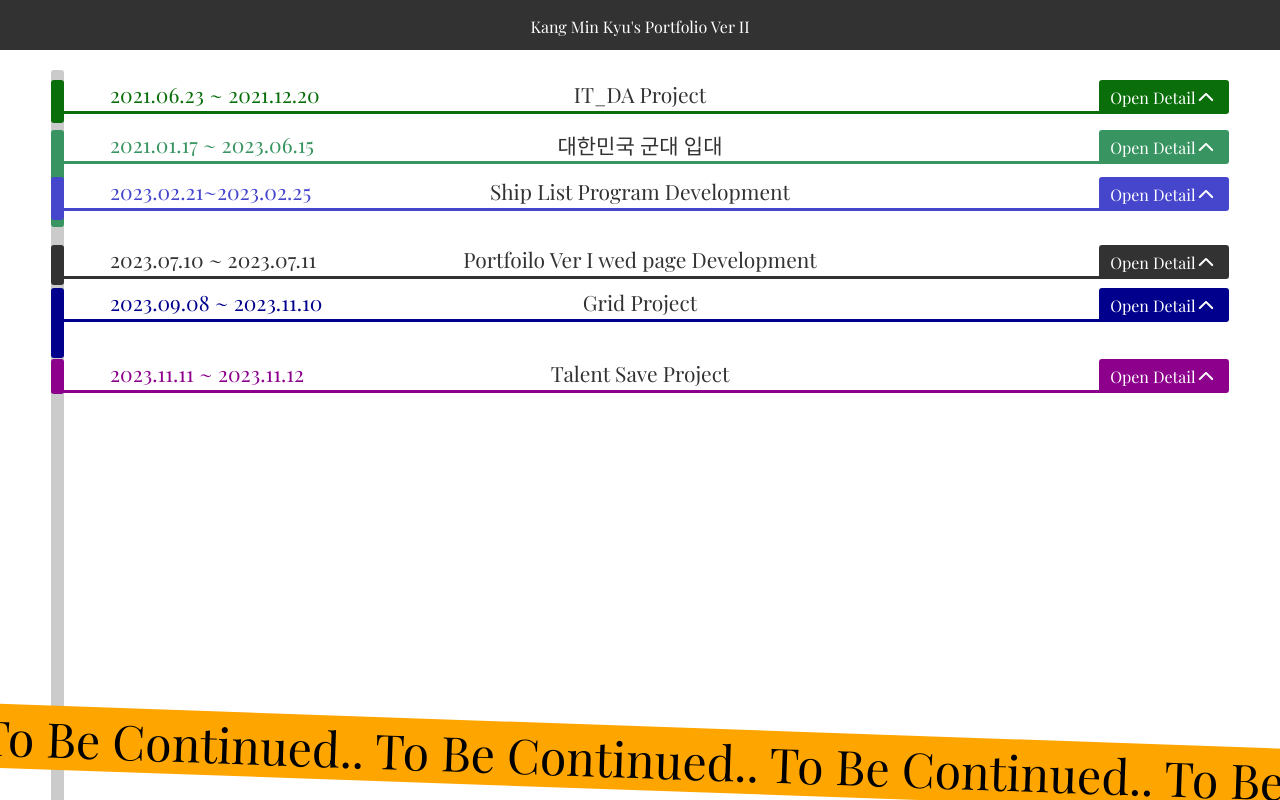
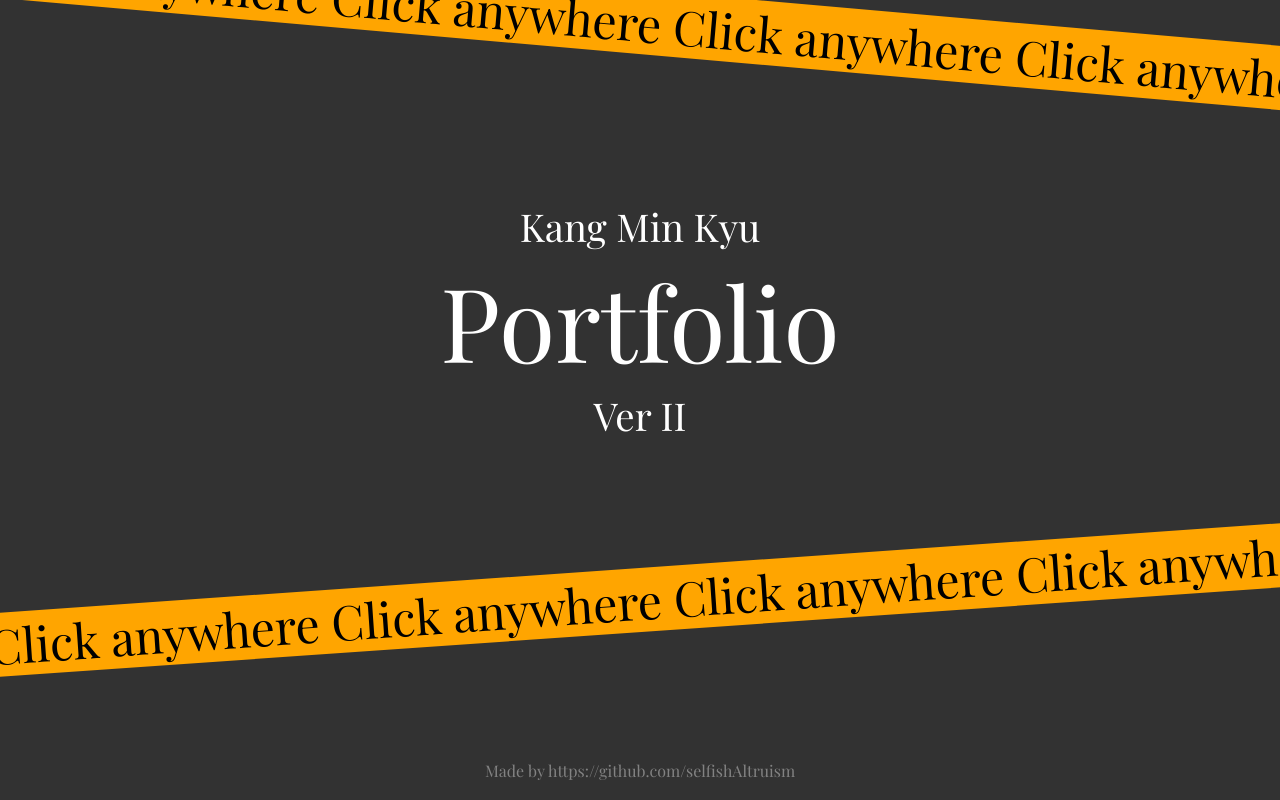
Before and after one commit to selfishAltruism/Portfolio_ver2, a React (Create React App) app: page / in a window 1280 px wide. Shown: the top 800 px of the page. Built offline with nearby package versions, Linux system fonts and the light colour scheme; a web font is replaced by a local one.

Commit message:
start applying react responsive

```diff
--- a/package.json
+++ b/package.json
@@ -15,6 +15,7 @@
     "react-device-detect": "^2.2.3",
     "react-dom": "^18.2.0",
     "react-icons": "^4.12.0",
+    "react-responsive": "^9.0.2",
     "react-scripts": "5.0.1",
     "typescript": "^4.9.5",
     "web-vitals": "^2.1.4"
--- a/src/App.tsx
+++ b/src/App.tsx
@@ -1,6 +1,6 @@
 import * as React from "react";
 import { useState, createContext, useReducer } from "react";
-import { BrowserView, MobileView } from "react-device-detect";
+import { useMediaQuery } from "react-responsive";
 
 import "./App.css";
 
@@ -13,6 +13,9 @@ export const context = createContext<{
 
 function App() {
   const [pageChangeState, setPageChangeState] = useState(0);
+  const isMobile = useMediaQuery({
+    query: "(max-width:768px)",
+  });
 
   return (
     <>
@@ -21,11 +24,7 @@ function App() {
           setPageChangeState,
         }}
       >
-        <BrowserView>
-          <Portfolio />
-        </BrowserView>
-        <MobileView>모바일 브라우져!</MobileView>
-        {/* {pageChangeState === 0 ? <FirstPage /> : } */}
+        {pageChangeState === 0 && !isMobile ? <FirstPage /> : <Portfolio />}
         {/* <Portfolio /> */}
         {/*  <FirstPage /> */}
       </context.Provider>
--- a/src/FirstPage.tsx
+++ b/src/FirstPage.tsx
@@ -1,5 +1,4 @@
-import * as React from "react";
-import { useState, useEffect, useRef, useContext } from "react";
+import { useState, useContext } from "react";
 import { context } from "./App";
 
 import "./FirstPage.css";
```
Also changed, not shown: 2 other files (tests, documents, lock files or other folders).
